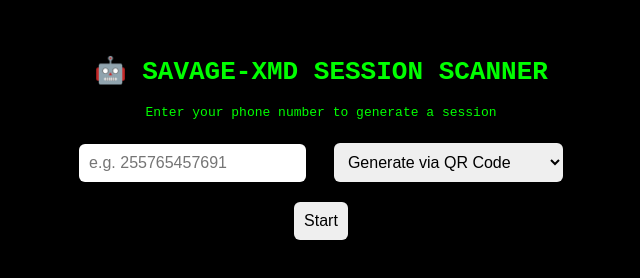
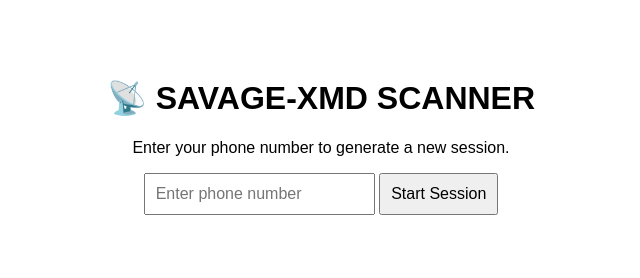
Before and after one commit to SAVAGE-TECH2123/SESSION-SCANNER, a website: page public/index.html in a window 1280 px wide. Shown: the whole page, without its empty margins (319-959 px from the left). Drawn offline with Linux system fonts and the light colour scheme.

Commit message:
Update index.html

```diff
--- a/public/index.html
+++ b/public/index.html
@@ -3,57 +3,57 @@
 <head>
   <meta charset="UTF-8" />
   <meta name="viewport" content="width=device-width, initial-scale=1.0"/>
-  <title>SAVAGE-XMD Session Scanner</title>
+  <title>SAVAGE-XMD SCANNER</title>
   <style>
     body {
-      background: #000;
-      color: #0f0;
-      font-family: monospace;
+      font-family: Arial, sans-serif;
       text-align: center;
-      padding: 30px;
+      padding: 50px;
     }
-    input, select, button {
+    input, button {
+      font-size: 16px;
       padding: 10px;
-      font-size: 1rem;
-      margin: 10px;
-      border: none;
-      border-radius: 6px;
     }
-    #qrDisplay {
+    #status {
       margin-top: 20px;
+      font-size: 18px;
     }
   </style>
 </head>
 <body>
-  <h1>🤖 SAVAGE-XMD SESSION SCANNER</h1>
-  <p>Enter your phone number to generate a session</p>
-
-  <input type="text" id="number" placeholder="e.g. 255765457691" />
-  <select id="method">
-    <option value="qr">Generate via QR Code</option>
-    <option value="pair">Generate via Pairing Code</option>
-  </select>
-  <br/>
-  <button onclick="startSession()">Start</button>
-
-  <div id="qrDisplay"></div>
+  <h1>📡 SAVAGE-XMD SCANNER</h1>
+  <p>Enter your phone number to generate a new session.</p>
+  <input type="text" id="number" placeholder="Enter phone number" />
+  <button onclick="startSession()">Start Session</button>
+  <div id="status"></div>
 
   <script>
     async function startSession() {
-      const number = document.getElementById("number").value.trim();
-      const method = document.getElementById("method").value;
-      const display = document.getElementById("qrDisplay");
+      const number = document.getElementById('number').value;
+      const status = document.getElementById('status');
+      status.innerHTML = '⌛ Generating session...';
 
-      if (!number || isNaN(number)) {
-        return alert("Please enter a valid phone number.");
-      }
+      try {
+        const response = await fetch('/api/pair', {
+          method: 'POST',
+          headers: { 'Content-Type': 'application/json' },
+          body: JSON.stringify({ number })
+        });
 
-      display.innerHTML = "⏳ Generating session...";
+        const data = await response.json();
 
-      if (method === "qr") {
-        window.location.href = `/qr/${number}`;
-      } else {
-        window.location.href = `/pair/${number}`;
+        if (data.qrJsonUrl) {
+          status.innerHTML = `
+            📲 Pairing session for <strong>${number}</strong>...<br/>
+            Open your WhatsApp and pair with code.<br/><br/>
+            🌐 Session will be available at:<br/>
+            <code>https://your-domain.com${data.qrJsonUrl}</code>
+          `;
+        } else {
+          status.innerHTML = '❌ Failed to start session.';
+        }
+      } catch (e) {
+        status.innerHTML = '🚫 Error: ' + e.message;
       }
     }
   </script>
```
